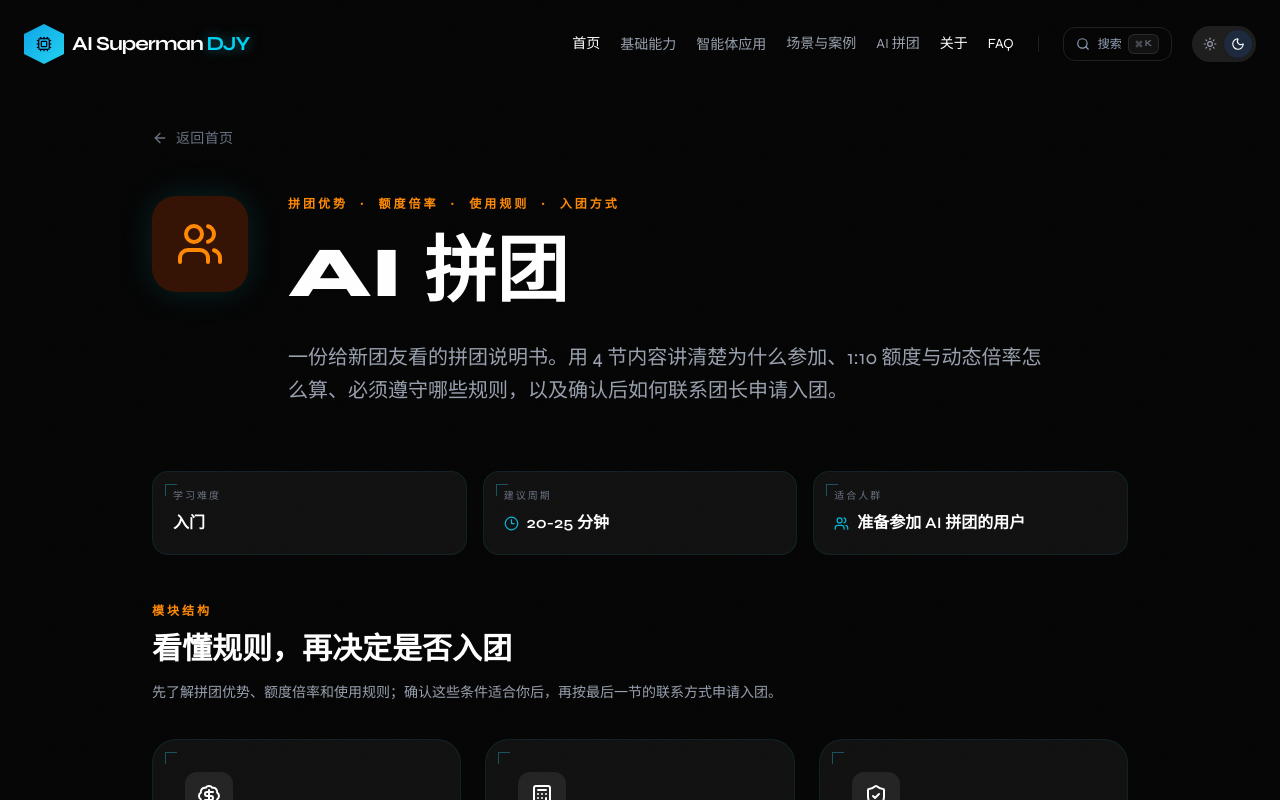
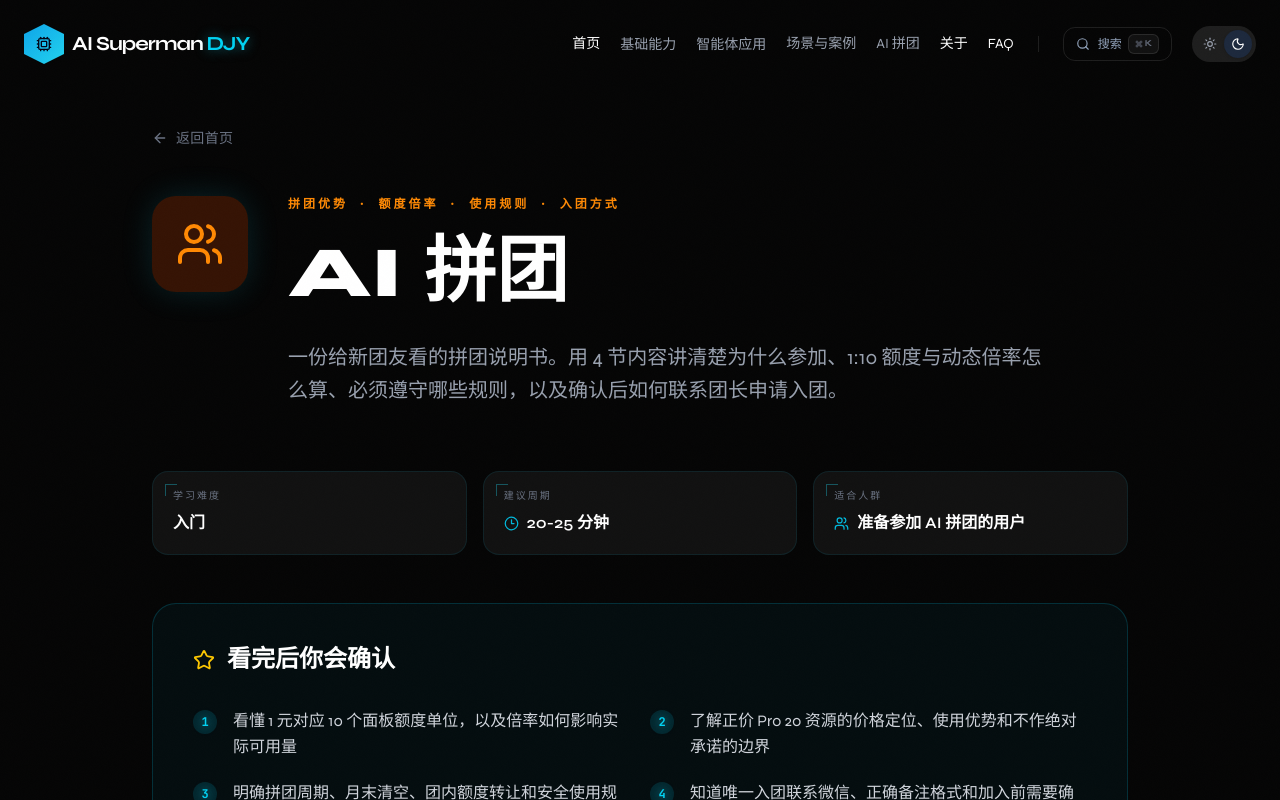
Before and after one commit to jiangjinggit/ai-super-djy-new, a React (Vite) app: page /module/ai-group in a window 1280 px wide. Shown: the top 800 px of the page. Built offline with nearby package versions, Linux system fonts and the light colour scheme.

Commit message:
optimize module content learning flow

```diff
--- a/src/pages/ModulePage.tsx
+++ b/src/pages/ModulePage.tsx
@@ -316,8 +316,12 @@ export default function ModulePage() {
   const remainingBlocks =
     enhancement?.blocks.filter((block) => block.type !== 'action-checklist' && block.type !== 'tool-comparison') ?? [];
   const isSuperIndividual = moduleId === 'super-individual';
+  const isLlm = moduleId === 'llm';
+  const isApiGateway = moduleId === 'api-gateway';
   const isOpenClaw = moduleId === 'openclaw';
   const isAgentIntro = moduleId === 'agent-intro';
+  const isChatGpt = moduleId === 'chatgpt';
+  const isWorkBuddy = moduleId === 'workbuddy';
   const isAiGroup = moduleId === 'ai-group';
   const isClaudeAgent = moduleId === 'claude-agent';
   const isCodexAgent = moduleId === 'codex-agent';
@@ -328,24 +332,63 @@ export default function ModulePage() {
   const openclawWeeklyPlan = enhancement?.blocks.filter((b) => b.type === 'weekly-plan') ?? [];
   const openclawPostLessonBlocks = enhancement?.blocks.filter((b) => b.type !== 'weekly-plan') ?? [];
 
-  // Claude Agent 专用：tool-comparison + weekly-plan 放课程前，其余放课程后
-  const claudeAgentPreLessonBlocks = enhancement?.blocks.filter((b) => b.type === 'tool-comparison' || b.type === 'weekly-plan') ?? [];
-  const claudeAgentPostLessonBlocks = enhancement?.blocks.filter((b) => b.type !== 'tool-comparison' && b.type !== 'weekly-plan') ?? [];
+  // 长课程专用：课程前先给入口判断与阶段交付地图，课程后再安排周计划、模板与治理
+  const claudeAgentPreLessonBlocks = [
+    ...(enhancement?.blocks.filter((block) => block.type === 'tool-comparison') ?? []),
+    ...(enhancement?.blocks.filter((block) => block.type === 'action-checklist') ?? []),
+  ];
+  const claudeAgentPostLessonBlocks = [
+    ...(enhancement?.blocks.filter((block) => block.type === 'weekly-plan') ?? []),
+    ...(enhancement?.blocks.filter((block) => block.type === 'sop-templates') ?? []),
+    ...(enhancement?.blocks.filter((block) => block.type === 'security-checklist') ?? []),
+    ...(enhancement?.blocks.filter((block) => block.type === 'resource-links') ?? []),
+  ];
 
-  // Codex Agent 专用：tool-comparison + weekly-plan 放课程前，其余放课程后
-  const codexAgentPreLessonBlocks = enhancement?.blocks.filter((b) => b.type === 'tool-comparison' || b.type === 'weekly-plan') ?? [];
-  const codexAgentPostLessonBlocks = enhancement?.blocks.filter((b) => b.type !== 'tool-comparison' && b.type !== 'weekly-plan') ?? [];
+  const codexAgentPreLessonBlocks = [
+    ...(enhancement?.blocks.filter((block) => block.type === 'tool-comparison') ?? []),
+    ...(enhancement?.blocks.filter((block) => block.type === 'action-checklist') ?? []),
+  ];
+  const codexAgentPostLessonBlocks = [
+    ...(enhancement?.blocks.filter((block) => block.type === 'weekly-plan') ?? []),
+    ...(enhancement?.blocks.filter((block) => block.type === 'sop-templates') ?? []),
+    ...(enhancement?.blocks.filter((block) => block.type === 'security-checklist') ?? []),
+    ...(enhancement?.blocks.filter((block) => block.type === 'resource-links') ?? []),
+  ];
 
-  // AI Programming 专用：tool-comparison + weekly-plan 放课程前，其余放课程后
-  const aiProgrammingPreLessonBlocks = enhancement?.blocks.filter((b) => b.type === 'tool-comparison' || b.type === 'weekly-plan') ?? [];
-  const aiProgrammingPostLessonBlocks = enhancement?.blocks.filter((b) => b.type !== 'tool-comparison' && b.type !== 'weekly-plan') ?? [];
+  const aiProgrammingPreLessonBlocks = [
+    ...(enhancement?.blocks.filter((block) => block.type === 'tool-comparison') ?? []),
+    ...(enhancement?.blocks.filter((block) => block.type === 'action-checklist') ?? []),
+  ];
+  const aiProgrammingPostLessonBlocks = [
+    ...(enhancement?.blocks.filter((block) => block.type === 'weekly-plan') ?? []),
+    ...(enhancement?.blocks.filter((block) => block.type === 'sop-templates') ?? []),
+    ...(enhancement?.blocks.filter((block) => block.type === 'security-checklist') ?? []),
+    ...(enhancement?.blocks.filter((block) => block.type === 'resource-links') ?? []),
+  ];
 
   const superIndividualPreLessonBlocks = enhancement?.blocks.filter((block) => block.title.startsWith('开始前')) ?? [];
   const superIndividualPostLessonBlocks = enhancement?.blocks.filter((block) => !block.title.startsWith('开始前')) ?? [];
-  const agentIntroPostLessonBlocks = enhancement?.blocks ?? [];
+  const llmPreLessonBlocks = enhancement?.blocks.filter((block) => block.type === 'tool-comparison') ?? [];
+  const llmPostLessonBlocks = enhancement?.blocks.filter((block) => block.type !== 'tool-comparison') ?? [];
+  const apiGatewayPreLessonBlocks = [
+    ...(enhancement?.blocks.filter((block) => block.type === 'tool-comparison') ?? []),
+    ...(enhancement?.blocks.filter((block) => block.type === 'weekly-plan') ?? []),
+  ];
+  const apiGatewayPostLessonBlocks =
+    enhancement?.blocks.filter((block) => block.type !== 'tool-comparison' && block.type !== 'weekly-plan') ?? [];
+  const agentIntroPreLessonBlocks = enhancement?.blocks ?? [];
+  const agentIntroPostLessonBlocks: ModuleEnhancement['blocks'] = [];
+  const chatGptPreLessonBlocks = enhancement?.blocks.filter((block) => block.type === 'action-checklist') ?? [];
+  const chatGptPostLessonBlocks = enhancement?.blocks.filter((block) => block.type !== 'action-checklist') ?? [];
+  const workBuddyPreLessonBlocks = enhancement?.blocks.filter((block) => block.type === 'action-checklist') ?? [];
+  const workBuddyPostLessonBlocks = enhancement?.blocks.filter((block) => block.type !== 'action-checklist') ?? [];
+  const casesPreLessonBlocks = enhancement?.blocks.filter((block) => block.type === 'action-checklist') ?? [];
+  const casesPostLessonBlocks = enhancement?.blocks.filter((block) => block.type !== 'action-checklist') ?? [];
   const aiGroupPostLessonBlocks = enhancement?.blocks ?? [];
 
-  const isCustomLayout = isSuperIndividual || isOpenClaw || isAgentIntro || isAiGroup || isClaudeAgent || isCodexAgent || isAiProgramming;
+  const showsEarlyTakeaways = !isCases;
+  const isCustomLayout =
+    showsEarlyTakeaways || isCases || isOpenClaw || isAiGroup || isClaudeAgent || isCodexAgent || isAiProgramming;
 
   useDocumentTitle(content?.title ?? (isLoading ? '正在加载模块' : '模块未找到'));
 
@@ -469,11 +512,11 @@ export default function ModulePage() {
         <ModuleReferencePanel lastVerifiedOn={enhancement.lastVerifiedOn} sources={enhancement.sources} />
       )}
 
-      {/* 超级个体入门：先展示学习成果，再进入学习路径 */}
-      {isSuperIndividual && content.keyTakeaways.length > 0 && (
+      {/* 基础与协作模块：先明确学习收益，再展示模块地图 */}
+      {showsEarlyTakeaways && content.keyTakeaways.length > 0 && (
         <div className="mb-20 p-6 md:p-10 bg-cyan-500/5 border border-cyan-500/20 rounded-3xl">
           <h3 className="text-2xl font-bold text-slate-900 dark:text-white mb-8 flex items-center gap-3">
-            <Star className="text-yellow-400" size={22} /> 学完后你应该拿到
+            <Star className="text-yellow-400" size={22} /> {isAiGroup ? '看完后你会确认' : '学完后你应该拿到'}
           </h3>
           <div className="grid grid-cols-1 md:grid-cols-2 gap-5">
             {content.keyTakeaways.map((takeaway, index) => (
@@ -548,8 +591,8 @@ export default function ModulePage() {
         </div>
       </div>
 
-      {/* 学完后你应该拿到 - OpenClaw / Claude Agent 不展示 */}
-      {!isSuperIndividual && !isOpenClaw && !isClaudeAgent && !isCodexAgent && !isAiProgramming && !isAiGroup && !isCases && content.keyTakeaways.length > 0 && (
+      {/* 未配置专属顺序的模块，沿用结构后的学习收益区块 */}
+      {!showsEarlyTakeaways && !isOpenClaw && !isClaudeAgent && !isCodexAgent && !isAiProgramming && !isAiGroup && !isCases && content.keyTakeaways.length > 0 && (
         <div className="mb-20 p-6 md:p-10 bg-cyan-500/5 border border-cyan-500/20 rounded-3xl">
           <h3 className="text-2xl font-bold text-slate-900 dark:text-white mb-8 flex items-center gap-3">
             <Star className="text-yellow-400" size={22} /> 学完后你应该拿到
@@ -574,25 +617,61 @@ export default function ModulePage() {
           <ModuleEnhancementBlockSection key={`${block.type}-${block.title}`} block={block} />
         ))}
 
+      {/* 大模型实战库：先分清快速选型与系统评测，再进入课程 */}
+      {isLlm &&
+        llmPreLessonBlocks.map((block) => (
+          <ModuleEnhancementBlockSection key={`${block.type}-${block.title}`} block={block} />
+        ))}
+
+      {/* API 中转：先做路线判断，再看分阶段升级节奏 */}
+      {isApiGateway &&
+        apiGatewayPreLessonBlocks.map((block) => (
+          <ModuleEnhancementBlockSection key={`${block.type}-${block.title}`} block={block} />
+        ))}
+
+      {/* 智能体入门：先选定一个低风险任务，带着任务学习 */}
+      {isAgentIntro &&
+        agentIntroPreLessonBlocks.map((block) => (
+          <ModuleEnhancementBlockSection key={`${block.type}-${block.title}`} block={block} />
+        ))}
+
+      {/* ChatGPT：先用 60 秒任务卡准备真实练习 */}
+      {isChatGpt &&
+        chatGptPreLessonBlocks.map((block) => (
+          <ModuleEnhancementBlockSection key={`${block.type}-${block.title}`} block={block} />
+        ))}
+
+      {/* WorkBuddy：先从低风险、可检查的协作任务起步 */}
+      {isWorkBuddy &&
+        workBuddyPreLessonBlocks.map((block) => (
+          <ModuleEnhancementBlockSection key={`${block.type}-${block.title}`} block={block} />
+        ))}
+
+      {/* 场景案例：看清案例地图后，先完成落地条件检查 */}
+      {isCases &&
+        casesPreLessonBlocks.map((block) => (
+          <ModuleEnhancementBlockSection key={`${block.type}-${block.title}`} block={block} />
+        ))}
+
       {/* OpenClaw：6 周路线放在课程大纲前，帮用户建立节奏感 */}
       {isOpenClaw &&
         openclawWeeklyPlan.map((block) => (
           <ModuleEnhancementBlockSection key={`${block.type}-${block.title}`} block={block} />
         ))}
 
-      {/* Claude Agent：tool-comparison 放在课程大纲前做入口引导 */}
+      {/* Claude Agent：先选入口并看清阶段交付物，再进入课程 */}
       {isClaudeAgent &&
         claudeAgentPreLessonBlocks.map((block) => (
           <ModuleEnhancementBlockSection key={`${block.type}-${block.title}`} block={block} />
         ))}
 
-      {/* Codex Agent：tool-comparison + weekly-plan 放在课程大纲前 */}
+      {/* Codex Agent：先选本地/云端入口并看清训练交付物 */}
       {isCodexAgent &&
         codexAgentPreLessonBlocks.map((block) => (
           <ModuleEnhancementBlockSection key={`${block.type}-${block.title}`} block={block} />
         ))}
 
-      {/* AI Programming：tool-comparison + weekly-plan 放在课程大纲前 */}
+      {/* AI Programming：先比较工具路线并看清每阶段产出 */}
       {isAiProgramming &&
         aiProgrammingPreLessonBlocks.map((block) => (
           <ModuleEnhancementBlockSection key={`${block.type}-${block.title}`} block={block} />
@@ -646,9 +725,39 @@ export default function ModulePage() {
           <ModuleEnhancementBlockSection key={`${block.type}-${block.title}`} block={block} />
         ))}
 
-      {/* 智能体入门：核心结构与课程优先，行动清单和延伸阅读放到课程之后 */}
+      {/* 大模型实战库：课程后再落地任务矩阵、治理 SOP 与核验入口 */}
+      {isLlm &&
+        llmPostLessonBlocks.map((block) => (
+          <ModuleEnhancementBlockSection key={`${block.type}-${block.title}`} block={block} />
+        ))}
+
+      {/* API 中转：学完原理后，再执行接入、治理和 SOP 清单 */}
+      {isApiGateway &&
+        apiGatewayPostLessonBlocks.map((block) => (
+          <ModuleEnhancementBlockSection key={`${block.type}-${block.title}`} block={block} />
+        ))}
+
+      {/* 智能体入门：当前增强块已前置，此处保留后续扩展位 */}
       {isAgentIntro &&
         agentIntroPostLessonBlocks.map((block) => (
+          <ModuleEnhancementBlockSection key={`${block.type}-${block.title}`} block={block} />
+        ))}
+
+      {/* ChatGPT：课程后提供官方功能核验入口 */}
+      {isChatGpt &&
+        chatGptPostLessonBlocks.map((block) => (
+          <ModuleEnhancementBlockSection key={`${block.type}-${block.title}`} block={block} />
+        ))}
+
+      {/* WorkBuddy：课程后用人类关口清单完成风险收口 */}
+      {isWorkBuddy &&
+        workBuddyPostLessonBlocks.map((block) => (
+          <ModuleEnhancementBlockSection key={`${block.type}-${block.title}`} block={block} />
+        ))}
+
+      {/* 场景案例：学完具体案例后，用最小交付物模板收口 */}
+      {isCases &&
+        casesPostLessonBlocks.map((block) => (
           <ModuleEnhancementBlockSection key={`${block.type}-${block.title}`} block={block} />
         ))}
 
@@ -664,19 +773,19 @@ export default function ModulePage() {
           <ModuleEnhancementBlockSection key={`${block.type}-${block.title}`} block={block} />
         ))}
 
-      {/* Claude Agent：SOP 模板、周计划、安全清单、资源导航放在课程大纲后 */}
+      {/* Claude Agent：课程后再安排周计划、任务模板、安全与资源 */}
       {isClaudeAgent &&
         claudeAgentPostLessonBlocks.map((block) => (
           <ModuleEnhancementBlockSection key={`${block.type}-${block.title}`} block={block} />
         ))}
 
-      {/* Codex Agent：SOP 模板、安全清单、资源导航放在课程大纲后 */}
+      {/* Codex Agent：课程后再安排周计划、任务模板、安全与资源 */}
       {isCodexAgent &&
         codexAgentPostLessonBlocks.map((block) => (
           <ModuleEnhancementBlockSection key={`${block.type}-${block.title}`} block={block} />
         ))}
 
-      {/* AI Programming：模型角色表、安全清单、资源导航放在课程大纲后 */}
+      {/* AI Programming：课程后再安排落地周期、练习模板、治理与资源 */}
       {isAiProgramming &&
         aiProgrammingPostLessonBlocks.map((block) => (
           <ModuleEnhancementBlockSection key={`${block.type}-${block.title}`} block={block} />
@@ -686,6 +795,17 @@ export default function ModulePage() {
       {isSuperIndividual && (enhancement.lastVerifiedOn || enhancement.sources.length > 0) && (
         <ModuleReferencePanel lastVerifiedOn={enhancement.lastVerifiedOn} sources={enhancement.sources} />
       )}
+
+      {/* OpenClaw：补齐自定义布局遗漏的参考来源 */}
+      {isOpenClaw && (enhancement.lastVerifiedOn || enhancement.sources.length > 0) && (
+        <ModuleReferencePanel lastVerifiedOn={enhancement.lastVerifiedOn} sources={enhancement.sources} />
+      )}
+
+      {/* 大模型、API、ChatGPT 与 WorkBuddy：参考来源统一放到学习内容末尾 */}
+      {(isLlm || isApiGateway || isChatGpt || isWorkBuddy) &&
+        (enhancement.lastVerifiedOn || enhancement.sources.length > 0) && (
+          <ModuleReferencePanel lastVerifiedOn={enhancement.lastVerifiedOn} sources={enhancement.sources} />
+        )}
 
       {/* 场景与案例：参考资料放到课程大纲后，再接 CTA */}
       {isCases && (enhancement.lastVerifiedOn || enhancement.sources.length > 0) && (
```
